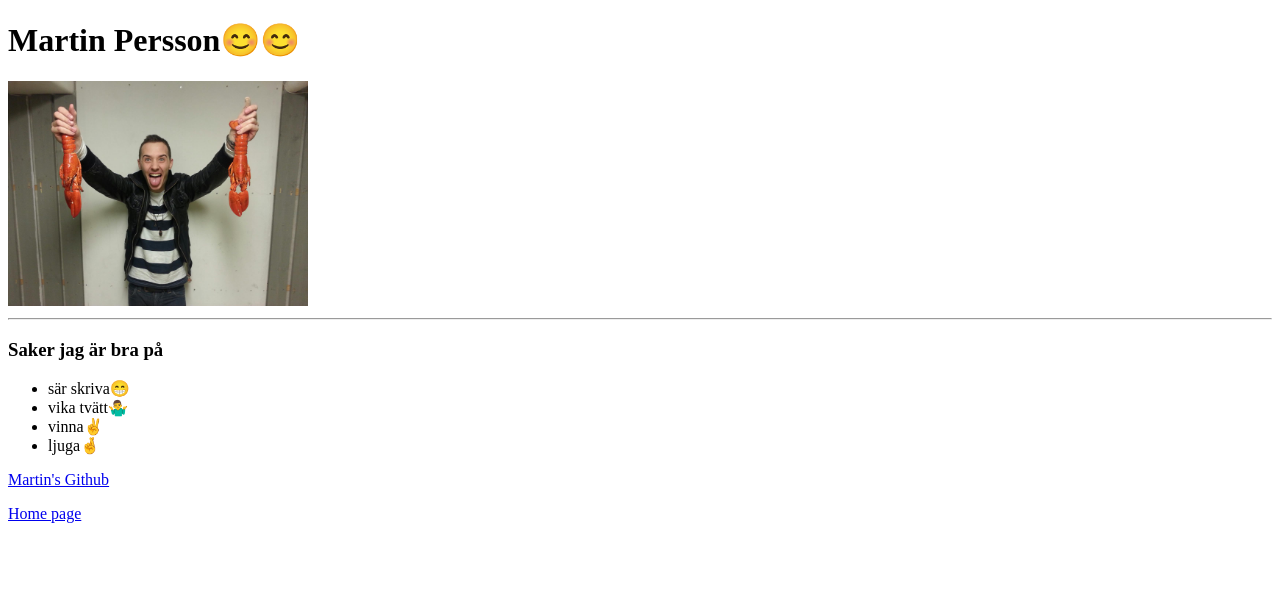
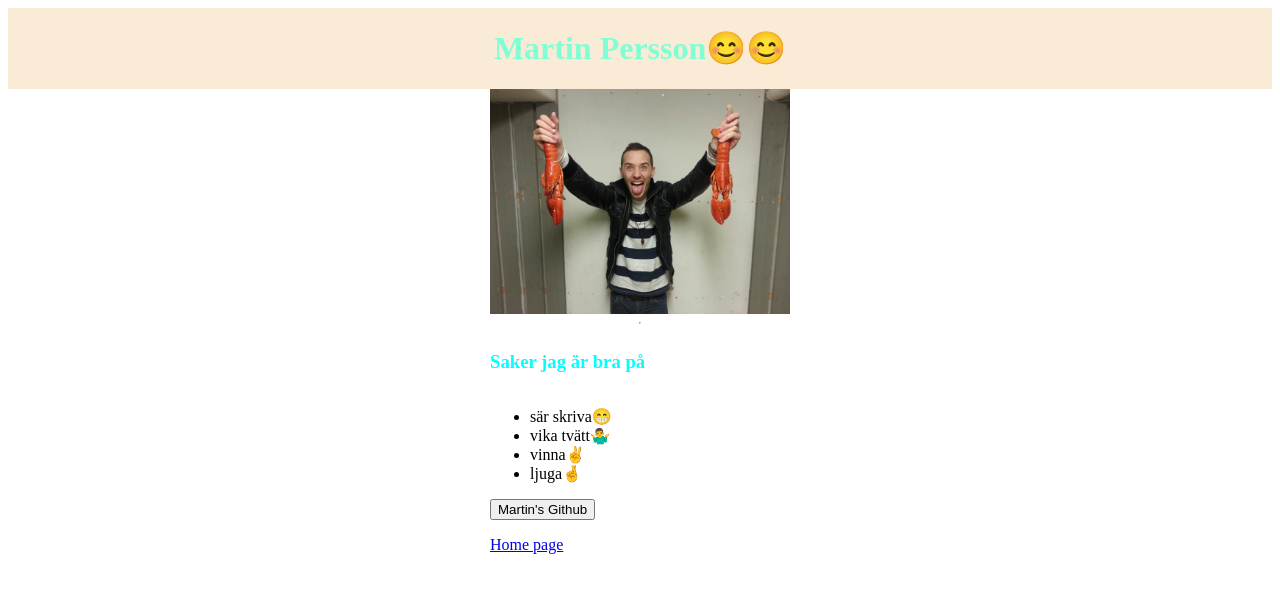
Before and after one commit to adrianbodin/Hackaton3, a plain HTML site: page Martin_Persson.html in a window 1280 px wide. Drawn offline with Linux system fonts and the light colour scheme.

Commit message:
jag har sysslat med things

```diff
--- a/Martin_Persson.html
+++ b/Martin_Persson.html
@@ -3,18 +3,24 @@
 <head>
     <meta charset="UTF-8">
     <meta name="viewport" content="width=device-width, initial-scale=1.0">
+    <link rel="stylesheet" href="yipp.css">
     <title>Herr Persson</title>
 </head>
 <body>
+
+    <div class="head">
     <h1>Martin Persson😊😊</h1>
+</div>
+<div class="allt">
     <img src="hummerkungen.jpg" alt="10år gammal bild på herr persson" height="225" width="300" >
     <hr>
-    <h3>Saker jag är bra på</h3>
+    <h3 class="lol">Saker jag är bra på</h3>
     <ul><li>sär skriva😁</li>
     <li>vika tvätt🤷‍♂️</li>
     <li>vinna✌️</li>
     <li>ljuga🤞</li></ul>
-    <a href="https://github.com/adrianbodin/Hackaton3.git" target="_blank">Martin's Github</a>
+    <a href="https://github.com/adrianbodin/Hackaton3.git" target="_blank"><button>Martin's Github</button></a>
     <p><a href="index.html">Home page</a></p>
+    </div>
 </body>
 </html>
--- /dev/null
+++ b/yipp.css
@@ -0,0 +1,36 @@
+.lol {
+    color: aqua;
+}
+h1 {
+    color: aquamarine;
+}
+h3 {
+    color: blueviolet;
+}
+.va {
+padding: 0 250px;
+text-align: center;
+    border: solid 3px black;
+
+}
+.allt
+{
+  align-items: center;
+  justify-content: center;
+  display: grid;
+}
+.head
+ {
+    background-color: antiquewhite;
+    text-align: center;
+    justify-content: center;
+    display: grid;
+}
+button
+{
+    cursor: pointer;
+}
+button:hover
+{
+    color: aqua;
+}
```
Also changed, not shown: Daniel_Hörnqvist.html (+3 -1 lines), adrian.html (+2 -0 lines), index.html (+1 -0 lines), monica.html (+1 -0 lines).
